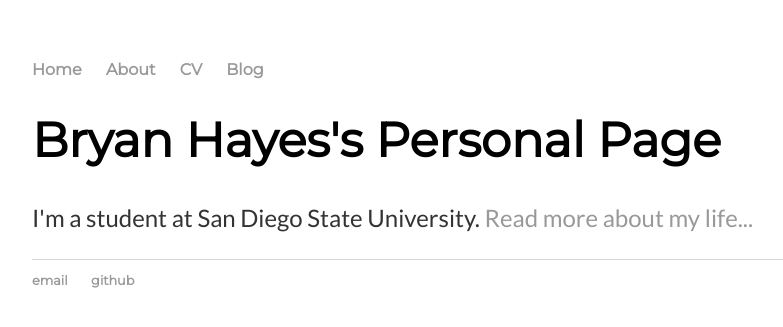
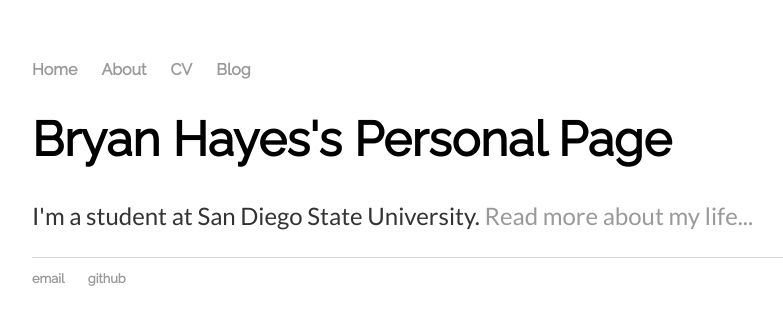
Before and after one commit to bhayes7/bhayes7.github.io, a Jekyll site: the page built from index.html, in a window 1280 px wide. Shown: the top 327 px of the page, without its empty margins (160-943 px from the left). Built offline with Jekyll 4.4.1, drawn with Linux system fonts in a browser that asks for light colours.

Commit message:
Trying Raleway font for headers now

```diff
--- a/css/main.css
+++ b/css/main.css
@@ -1,4 +1,5 @@
-@import url('https://fonts.googleapis.com/css?family=Montserrat&display=swap');
+/*@import url('https://fonts.googleapis.com/css?family=Montserrat&display=swap');*/
+@import url('https://fonts.googleapis.com/css?family=Raleway&display=swap');
 @import url('https://fonts.googleapis.com/css?family=Lato&display=swap');
 
 body {
@@ -6,7 +7,7 @@ body {
     width: 70%;
 }
 nav ul, footer ul {
-    font-family:'Montserrat', 'Arial', 'Sans-Serif';
+    font-family:'Raleway', 'Arial', 'Sans-Serif';
     padding: 0px;
     list-style: none;
     font-weight: bold;
@@ -24,7 +25,7 @@ a:hover {
 }
 h1 {
     font-size: 3em;
-    font-family:'Montserrat', 'Arial', 'Sans-Serif';
+    font-family:'Raleway', 'Arial', 'Sans-Serif';
 }
 p {
     font-size: 1.5em;
```
